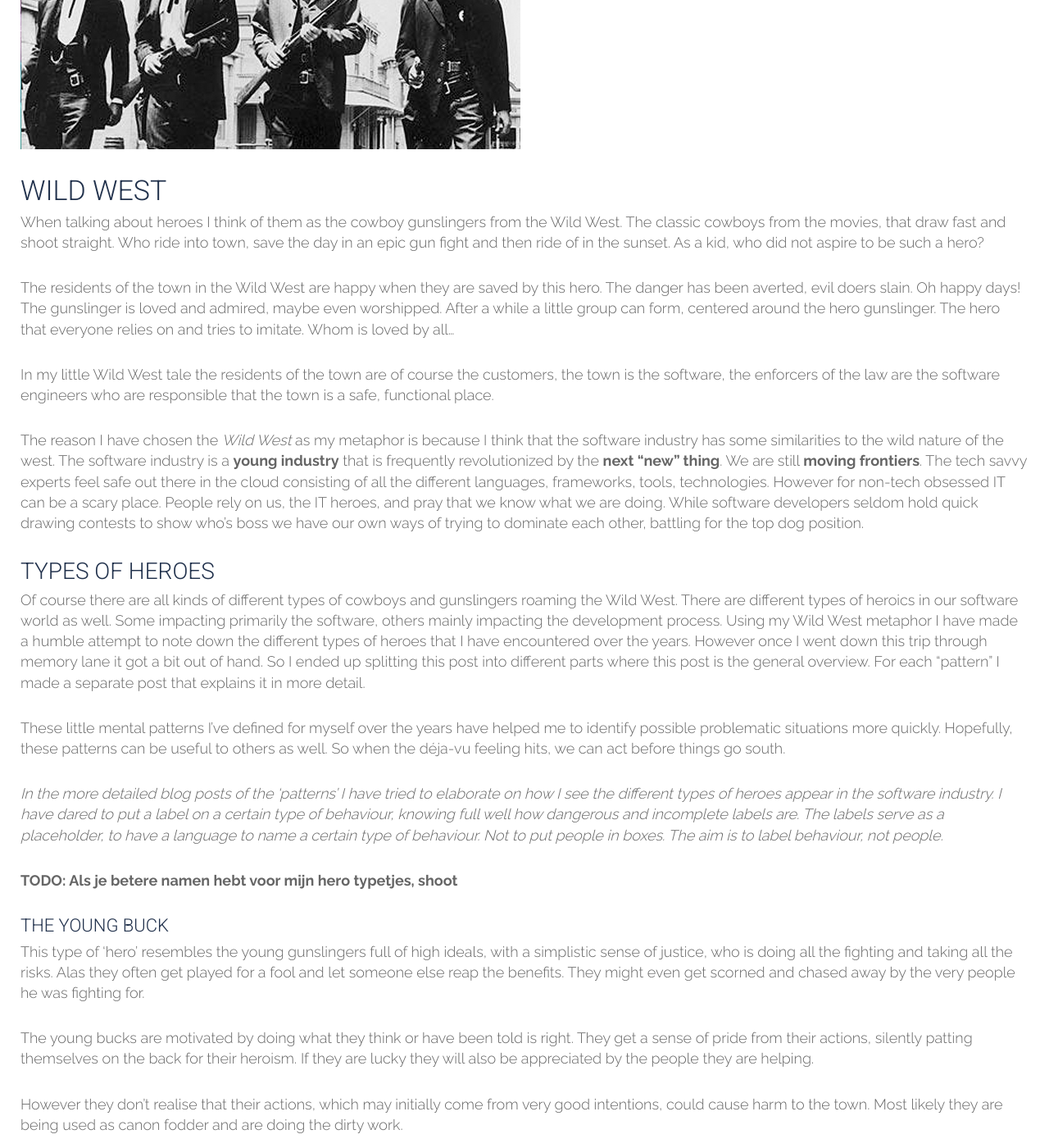
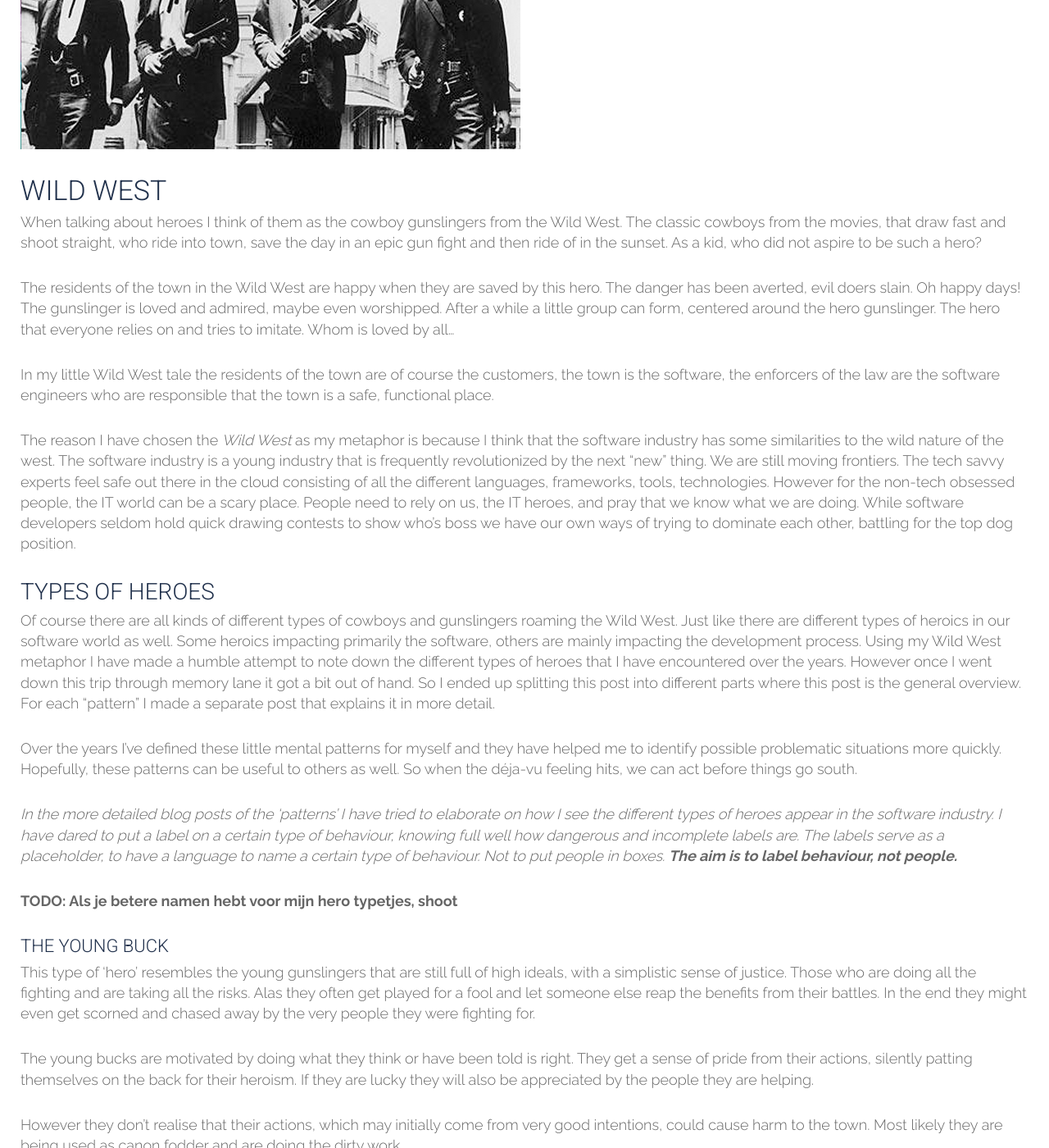
Before and after one commit to tripledio/tripledio.github.io, a Jekyll site: the page built from _posts/2018-05-20-Heroes.md, in a window 1280 px wide and 1400 px high, scrolled down 1157 px. Shown: the whole window at 82% size. Built offline with Jekyll 4.4.1, drawn with Linux system fonts in a browser that asks for light colours; some of the changed text lies outside the part shown.

Commit message:
another review of heroes post after gert review

```diff
--- a/_posts/2018-05-20-Heroes.md
+++ b/_posts/2018-05-20-Heroes.md
@@ -8,76 +8,76 @@ excerpt: A post about heroics in software development. The heroic developer come
 ---
 # Heroes
 
-In this post I would like to discuss a human trait and how it affects software development. I'm talking about the tendency to place certain people on a pedestal. Because whether it is ourselves or others, people love heroes. In this post I will analyze a couple of the different categories of heroes that I've encountered over the years. I am defining heroics[^hero] broader than the typical "alpha behavior" that usually comes to mind. After all, there is a difference between wanting to be a hero and being regarded as a hero. The latter requires other people. I'll discuss the impact of heroism on all parties involved: the 'hero', their peers, the customer and the software.
+In this post I would like to discuss a human trait and how it can affect software development. The trait I will be discussing is the tendency to place people on a pedestal. Because whether it is ourselves or others, people love heroes. In this post I will analyze a couple of the different categories of heroes that I've encountered over the years. I am defining heroics[^hero] broader than the typical "alpha behavior" that usually comes to mind. After all, there is a difference between wanting to be a hero and being regarded as a hero. The latter requires other people. I'll discuss the impact of heroism on all parties involved: the 'hero', their peers, the customer and the software.
 
-Over the years, I have encountered developer hero types in a variety of different forms in almost every company I worked for. In broad terms a hero is a type of developer that is well respected and revered by their direct peers. Known by management for getting things to work quickly in the face of a looming deadline. Or they are the ones the company constantly relies on to save the day when the shit hits the fan. These developers throw themselves in the midst of "battle" time and time again. Saving the day. To their fellow software developers they generally have the reputation of being very 'smart', for being true experts. Oh, what would we do without them?
+Over the years, I have encountered developer hero types in a variety of different forms, in almost every company I worked for. In broad terms a hero is a developer that is well respected and revered by their direct peers. Known by management for getting things to work quickly in the face of a looming deadline. Or they are the ones the company constantly relies on to save the day when the shit hits the fan. These developers throw themselves in the midst of "battle" time and time again. Saving the day. To their fellow software developers they generally have the reputation of being very 'smart', for being true experts. Oh, what would we do without them?
 
 ![Gunslingers](/img/posts/heroes/gunslingers.png)
 
 ## Wild west
 
-When talking about heroes I think of them as the cowboy gunslingers from the Wild West. The classic cowboys from the movies, that draw fast and shoot straight. Who ride into town, save the day in an epic gun fight and then ride of in the sunset. As a kid, who did not aspire to be such a hero?
+When talking about heroes I think of them as the cowboy gunslingers from the Wild West. The classic cowboys from the movies, that draw fast and shoot straight, who ride into town, save the day in an epic gun fight and then ride of in the sunset. As a kid, who did not aspire to be such a hero?
 
 The residents of the town in the Wild West are happy when they are saved by this hero. The danger has been averted, evil doers slain. Oh happy days! The gunslinger is loved and admired, maybe even worshipped. After a while a little group can form, centered around the hero gunslinger. The hero that everyone relies on and tries to imitate. Whom is loved by all...
 
 In my little Wild West tale the residents of the town are of course the customers, the town is the software, the enforcers of the law are the software engineers who are responsible that the town is a safe, functional place.
 
-The reason I have chosen the *Wild West* as my metaphor is because I think that the software industry has some similarities to the wild nature of the west. The software industry is a **young industry** that is frequently revolutionized by the **next "new" thing**. We are still **moving frontiers**. The tech savvy experts feel safe out there in the cloud consisting of all the different languages, frameworks, tools, technologies. However for non-tech obsessed IT can be a scary place. People rely on us, the IT heroes, and pray that we know what we are doing. While software developers seldom hold quick drawing contests to show who's boss we have our own ways of trying to dominate each other, battling for the top dog position.
+The reason I have chosen the *Wild West* as my metaphor is because I think that the software industry has some similarities to the wild nature of the west. The software industry is a young industry that is frequently revolutionized by the next "new" thing. We are still moving frontiers. The tech savvy experts feel safe out there in the cloud consisting of all the different languages, frameworks, tools, technologies. However for the non-tech obsessed people, the IT world can be a scary place. People need to rely on us, the IT heroes, and pray that we know what we are doing. While software developers seldom hold quick drawing contests to show who's boss we have our own ways of trying to dominate each other, battling for the top dog position.
 
 ### Types of heroes
 
-Of course there are all kinds of different types of cowboys and gunslingers roaming the Wild West. There are different types of heroics in our software world as well. Some impacting primarily the software, others mainly impacting the development process. Using my Wild West metaphor I have made a humble attempt to note down the different types of heroes that I have encountered over the years. However once I went down this trip through memory lane it got a bit out of hand. So I ended up splitting this post into different parts where this post is the general overview. For each "pattern" I made a separate post that explains it in more detail.
+Of course there are all kinds of different types of cowboys and gunslingers roaming the Wild West. Just like there are different types of heroics in our software world as well. Some heroics impacting primarily the software, others are mainly impacting the development process. Using my Wild West metaphor I have made a humble attempt to note down the different types of heroes that I have encountered over the years. However once I went down this trip through memory lane it got a bit out of hand. So I ended up splitting this post into different parts where this post is the general overview. For each "pattern" I made a separate post that explains it in more detail.
 
-These little mental patterns I've defined for myself over the years have helped me to identify possible problematic situations more quickly. Hopefully, these patterns can be useful to others as well. So when the déja-vu feeling hits, we can act before things go south.
+Over the years I've defined these little mental patterns for myself and they have helped me to identify possible problematic situations more quickly. Hopefully, these patterns can be useful to others as well. So when the déja-vu feeling hits, we can act before things go south.
 
-_In the more detailed blog posts of the 'patterns' I have tried to elaborate on how I see the different types of heroes appear in the software industry. I have dared to put a label on a certain type of behaviour, knowing full well how dangerous and incomplete labels are. The labels serve as a placeholder, to have a language to name a certain type of behaviour. Not to put people in boxes. The aim is to label behaviour, not people._
+_In the more detailed blog posts of the 'patterns' I have tried to elaborate on how I see the different types of heroes appear in the software industry. I have dared to put a label on a certain type of behaviour, knowing full well how dangerous and incomplete labels are. The labels serve as a placeholder, to have a language to name a certain type of behaviour. Not to put people in boxes. **The aim is to label behaviour, not people.**_
 
 
 **TODO: Als je betere namen hebt voor mijn hero typetjes, shoot**
 
 #### The young buck
 
-This type of 'hero' resembles the young gunslingers full of high ideals, with a simplistic sense of justice, who is doing all the fighting and taking all the risks. Alas they often get played for a fool and let someone else reap the benefits. They might even get scorned and chased away by the very people he was fighting for.
+This type of 'hero' resembles the young gunslingers that are still full of high ideals, with a simplistic sense of justice. Those who are doing all the fighting and are taking all the risks. Alas they often get played for a fool and let someone else reap the benefits from their battles. In the end they might even get scorned and chased away by the very people they were fighting for.
 
 The young bucks are motivated by doing what they think or have been told is right. They get a sense of pride from their actions, silently patting themselves on the back for their heroism. If they are lucky they will also be appreciated by the people they are helping.
 
 However they don't realise that their actions, which may initially come from very good intentions, could cause harm to the town. Most likely they are being used as canon fodder and are doing the dirty work.
 
-They will often get blamed when things go south, and others will take credit if things work out.
+They will often get blamed when things go south, and others will take the credit if things work out.
 
 *Read more on [Young buck](/20/05/2018/YoungBuck/)*
 
 #### The lone ranger
 
-The lone ranger is of course a loner. They get the job done by themselves and mainly work alone. They are always there to save the day, a day that needs constant saving.
+The lone ranger is of course a loner type. Lone rangers get the job done by themselves and mainly work alone. They are always there to save the day, a day that needs constant saving.
 
-Rangers are revered, at least initially, by the towns people. Who are very glad that the ranger is always there to save them. Rangers themselves take pride in their actions, but more often then not they would very much like to put an end to the necessity of their heroics and live a quiet happy life. But circumstances won't let them, unless another ranger comes along to take over, they are stuck.
+Rangers are revered, at least initially, by the towns people who are very glad that the ranger is always there to save them. Rangers themselves sometimes take pride in their actions, but more often then not they would very much like to put an end to the necessity of their heroics and live a quiet happy life. But circumstances won't let them, unless another ranger comes along to take over, they are stuck.
 
 Read more on [Lone Ranger](/12/05/2018/LoneRanger/)
 
 #### The posse
 
-The posse is a rowdy bunch that has taken justice into their own hands. They have thrown themselves in the midst of things, are loyal to each other and stick together. But they can lose track of the true purpose of their actions, why they where formed. Because they are constantly in the heat of the battle they have no time to think how they can obtain peace.
+The posse is a rowdy bunch that has taken justice into their own hands. They have thrown themselves in the midst of things, are loyal to each other and stick together. But they can lose track of the true purpose of their actions, of the reason why they where formed. The heat of battle and their loyality to each other leads o them putting themselves above the law.
 
-Just like lone rangers, some posses take pride in their heroics actions and draw strength from the team feeling. Others are doing it because they don't see an alternative. Depending on how long a posse exists they can move from being viewed as heroes initially to being seeing as a necessary evil that people would be glad to get rid of.
+Just like lone rangers, some members of a posse can take pride in their heroics actions and draw strength from the team feeling. Others members are doing it because they don't see an alternative anymore. Depending on how long a posse exists they can move from being viewed as heroes initially to being seeing as a necessary evil that people would be glad to get rid of.
 
 Read more on [Posse](/20/05/2018/Posse/)
 
 #### Local heroes
 
-In the Wild West, the fastest gunslingers are usually the hero of the pack. Their actions have given them a reputation as saviors, of being reliable, of knowing best. Their reputations have risen to legendary. Tales of their heroic exploits have bolstered their reputation outside the realm of their immediate environment. In their local town, they are the heroes.
+In the Wild West, the fastest gunslingers are usually the hero of the pack. Their actions have given them a reputation as saviors, of being reliable, of knowing best. Their reputations have risen to legendary. Tales of their heroic exploits have bolstered their reputation outside the realm of their immediate environment. In their _local_ town, they are the heroes.
 
-These hero gunslingers are placed on a pedestal by their peers. Sometimes they are even idolized or worshipped by some. They are the ones people turn to and put their trust in. All too often this has an impact on their ego. Because who doesn't like to be loved, to be the 'leader', to be seen as infallible?
+These hero gunslingers are placed on a pedestal by their peers. Sometimes they are even idolized or worshipped by some of them. The heroes are the ones people turn to and put their trust in. All too often this has an impact on the hero's ego. Because who doesn't like to be loved, to be the 'leader', to be seen as infallible?
 
 Read more on [Local hero](/20/05/2018/LocalHero/)
 
 #### The bully
 
-The bully goes hand in hand with the local hero. Depending if you oppose/disagree with the heroes, they can easily become bullies. They start enforcing their will by brute force and by the political weight that has been given to them. After all who would dare to go against the will of the hero of the people.
+The bully goes hand in hand with the local hero. As strange as that may seem. Depending if you oppose/disagree with the heroes, heroes can easily become bullies. They start enforcing their will by brute force and by the political weight that has been given to them. After all who would dare to go against the will of the hero of the people.
 
 > A hero to some, a bully to others
 
-While they might be feared instead of loved by their peers, the terrorizing gunslinger still appears a hero to the people of the town. Because their heroes, or bullies, still get the job done and the townspeople care about the results. They don't need to collaborate with gunslingers themselves. So the bullies remain 'in power' by the approval of the townspeople in the one hand, and by intimidating and belittling any potential contenders.
+While they might end up being feared instead of loved by their peers, the terrorizing gunslinger still appears as a hero to the people of the town. Because their 'heroes' still get the job done. And the townspeople primarily care about the results. They don't need to collaborate with gunslingers themselves. So the bullies can remain 'in power' by the approval of the townspeople in the one hand, and by intimidating and belittling any potential contenders.
 
 Read more on [Bully](/20/05/2018/Bully/)
 
@@ -85,11 +85,11 @@ Read more on [Bully](/20/05/2018/Bully/)
 
 The young buck, lone ranger and the posse are in the 'heroic' realm by their actions in production, making deadlines, fixing things. The local hero and the bullies are heroes by reputation. The latter two have more of a social aspect to them and thus they have a larger impact on their environment.
 
-One can be multiple of these patterns at the same time in varying degrees. One can evolve into another over time depending on changes in the project, team composition, roles taken. As an example someone can start as a young buck working hard on a big project. Once the project is delivered and the software is being maintained and extended the young buck can evolve into a lone ranger, if they are the only ones that are able to maintain the software, a hero or a bully when new team members need to start working on the software, a member of a posse when the team that delivered the software sticks together to maintain it.
+One can be multiple of these patterns at the same time in varying degrees. One pattern can evolve into another over time depending on changes in the project, team composition or roles taken. As an example someone can start as a young buck working hard on a big project. Once the project is delivered and the software is being maintained and extended the young buck can evolve into a lone ranger, if they are the only ones that are able to maintain the software. After which they can evolve into a hero or a bully when new team members start working on the software. Or they could become a member of a posse when the team that delivered the software sticks together to maintain it.
 
 ### The problems with gunslingers
 
-Now in the Wild West what were the problems that often came along with gunslingers? Because the townspeople sure are lucky to have heroes around willing to save them and maintain law and order. So what is there to complain about? What the residents of the town really need is for **the Wild West to be tamed**. In the Wild West the people need to rely on the heroes, but they would prefer it if there were no heroes needed at all. The people would much rather love to continue steady work, expand, improve and grow their city. They would love to just go about their business and improve their lives. Without ever having to worry about gunfights.
+Now in the Wild West what were the problems that often came along with gunslingers? Because the townspeople sure are lucky to have heroes around willing to save them and maintain law and order. So what is there to complain about? What the residents of the town really need is for **the Wild West to be tamed**. In the Wild West the people need to rely on the heroes, but they would prefer it if there were no heroes needed at all. The people would much rather continue to steady work, expand, improve and grow their city. They would love to just go about their business and improve their lives. Without ever having to worry about gunfights.
 
 The townspeople need to rely on the law enforcers to keep the town safe. Where some of the law enforcers are regarded as heroes, other can be viewed as a necessary evil. Where the townspeople want a a safe environment, they need to rely on hero gunslingers to quell any outlaw uprising. They desire a future where violent episodes never occur again, where they can reliably predict the future without needing to live in constant fear. Townspeople really want boring predictable safety in which they can do their work and thrive. But they have come to accept that relying on gunslingers is the price they need to pay for living in the west. But there is another way...
 
@@ -100,7 +100,7 @@ What the townspeople really need is a _professional, reliable_ law enforcement.
 
 Software is seldom written by a single person. It is almost always a collaborative effort of many different people. Because software development involves a lot of humans working together, it is normal that peoples behavior has an impact on the quality of the created software. Which means a direct impact on its usefulness and its return on investment.
 
-That's why I think it is important that these heroic dynamics are taken into account. When you get a group of people together, politics and hierarchy automatically come into play. But also group status and heroics. People want to think highly of themselves and want their peers to think highly of them as well. Just like the gunslingers from the west, software developers have their own ways of determining hierarchy and obtaining status. Engineers often want to show off their competence and shine, showing their worth. Even if it is just to themselves.
+That's why I think it is important that these heroic dynamics are taken into account. Because they play a part whether we like it or not. When you get a group of people together, politics and hierarchy automatically comes into play. And with then group status and heroics. People want to think highly of themselves and want their peers to think highly of them as well. Just like the gunslingers from the west, software developers have their own ways of determining hierarchy and obtaining status. Engineers often want to show off their competence and shine, showing their worth. Even if it is just to themselves...
 
 #### Tip for Software engineers
 
@@ -110,7 +110,7 @@ That's why I think it is important that these heroic dynamics are taken into acc
 >
 >"Comes in the middle of the night, cleans things up, you only know they were there because everything is organized and tidy." -- Sarah Drasner
 
-There is a lot of truth in that. Don't try to be known for your heroics. Be known for your reliableness. We aren't being payed to satisfy our ego. The supply and demand in our industry is heavily in our favor. Which allows us to get away with certain behaviour that we shouldn't. Behaviour that can be very expensive for the customer. It can make us part of the problem instead of the solution.
+There is a lot of truth in that. Don't try to be known for your heroics. Be known for your reliableness. We aren't being payed to satisfy our ego. The supply and demand in our industry is heavily in our favor. Which allows us to get away with certain behaviour that we shouldn't. Behaviour that can be very expensive for the customer. It can make us part of the problem instead of the solution. So remember for what you are being paid.
 
 #### Tip for Employers
 
@@ -118,7 +118,7 @@ A little advice for the ones that are employing the software engineers:
 
 >Know the difference between a heroic show off and a competent professional.
 
-I am putting this a bit extreme but all too often companies don't know who their most valuable engineers are. They aren't always the most extravert, loudest of the bunch that always save the day. When you as the customer favor heroics over reliableness, the engineers that make reliable software will leave.
+I am putting this a bit extreme but all too often companies don't know who their most valuable engineers are. They aren't always the most extravert, loudest of the bunch or the ones that always save the day. When you as the customer favor heroics over reliableness, the engineers that make reliable software will leave.
 
 When you see the same developer(s) on regular basis
 
@@ -127,16 +127,16 @@ When you see the same developer(s) on regular basis
 + always being referred to by their peers
 + being the ones that need to make the final call
 
-It can be a good idea to to wonder why? Why are it always the same developers that are in the midst of 'battle'?
+It can be a good idea to start wondering why it are always the same developers that are in the midst of 'battle'?
 
 > Are the people drawn to the problems or the problems attracted by the people?
 
-Of course each situation is different and there are many different factors. I am in no way trying to blame someone because they work hard and fix the customers problem. But over the years I have seen many different types of these heroes. At one time I myself was a certain type of 'hero'. The naive kind ;) I've seen so many heroes burn themselves out, bring teams and projects down. Usually with very good intentions. But the greatest harm can result from the best intentions.  So I think it is worth paying attention to this heroic behaviour.
+Of course each situation is different and there are many different factors. I am in no way trying to blame someone because they work hard and fix the customers problem. But over the years I have seen many different types of these heroes. At one time I myself was a certain type of 'hero'. The naive kind ;) I've seen so many heroes burn themselves out, bring teams and projects down. Usually with very good intentions. But the greatest harm can result from the best intentions.  So I think it is worth paying attention to this heroic behaviour. Don't let your town be protected by Billy the kid.
 
 
 ### Conclusion
 
-When it looks like things are going well and everything is under control with very competent people on the job then make sure that the reason we are confident, that all is well, is because of professionalism. Not because of heroics. Because **Heroics give a false sense of security.**
+When it looks like things are going well and everything is under control with very competent people on the job then make sure that the reason you are confident, that you think all is well, is because of professionalism. Not because of heroics. Because Heroics give a false sense of security. And they do stupid things.
 
 
 > "You know what I like about you? You are not a hero. I don't want you to be a hero. Heroes do stupid things and they die."
```
